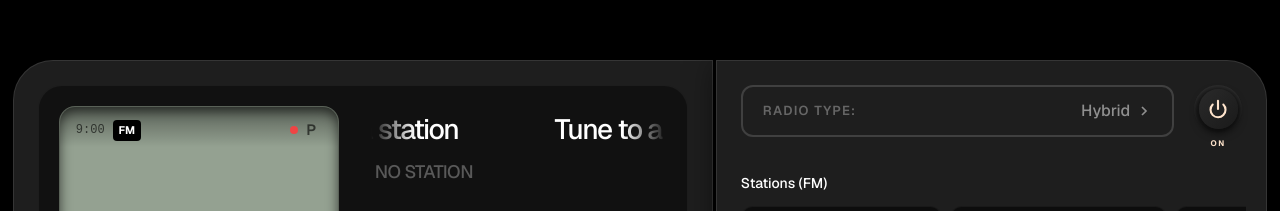
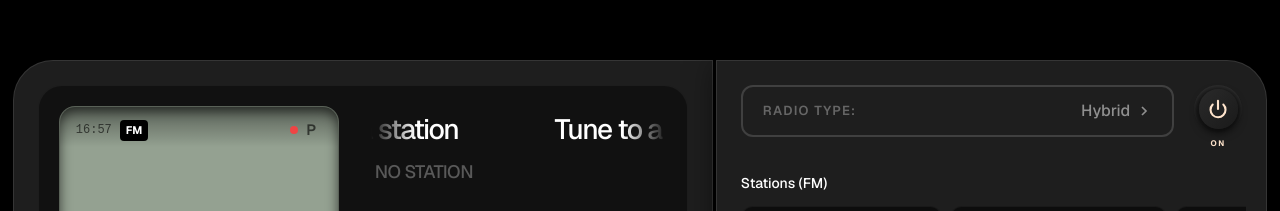
Before and after one commit to dan-owolabi/Radio, a React (Vite) app: page / in a window 1280 px wide. Shown: the part 107-318 px from the top of the page. Built offline with nearby package versions, Linux system fonts and the light colour scheme; a web font is replaced by a local one.

Commit message:
feat: add live device time to LCD + larger band selector

```diff
--- a/src/components/FrequencyDisplay.tsx
+++ b/src/components/FrequencyDisplay.tsx
@@ -1,7 +1,7 @@
+import { useState, useEffect } from 'react'
 import type { RadioBand } from '../data/stationData'
 
 interface FrequencyDisplayProps {
-  time?: string
   frequency: string
   unit?: string
   band?: RadioBand
@@ -14,7 +14,6 @@ interface FrequencyDisplayProps {
 }
 
 export default function FrequencyDisplay({
-  time = '9:00',
   frequency = '92.9',
   unit = 'MHz',
   band = 'FM',
@@ -25,6 +24,22 @@ export default function FrequencyDisplay({
   hasError = false,
   isPoweredOn = true,
 }: FrequencyDisplayProps) {
+  // Real-time clock
+  const [currentTime, setCurrentTime] = useState(() => {
+    const now = new Date()
+    return `${now.getHours()}:${now.getMinutes().toString().padStart(2, '0')}`
+  })
+
+  useEffect(() => {
+    const updateTime = () => {
+      const now = new Date()
+      setCurrentTime(`${now.getHours()}:${now.getMinutes().toString().padStart(2, '0')}`)
+    }
+
+    const interval = setInterval(updateTime, 1000)
+    return () => clearInterval(interval)
+  }, [])
+
   // Determine status indicator
   const getStatusIndicator = () => {
     if (isLoading) {
@@ -51,7 +66,7 @@ export default function FrequencyDisplay({
         <div className="flex items-center justify-between px-4 py-3 max-md:py-2 relative z-20">
           <div className="flex items-center gap-2">
             <div className="text-[12px] font-medium text-black/60 font-dseg">
-              {time}
+              {currentTime}
             </div>
             <div className="bg-black px-1.5 py-0.5 rounded text-[11px] font-bold text-white">
               {band}
```
